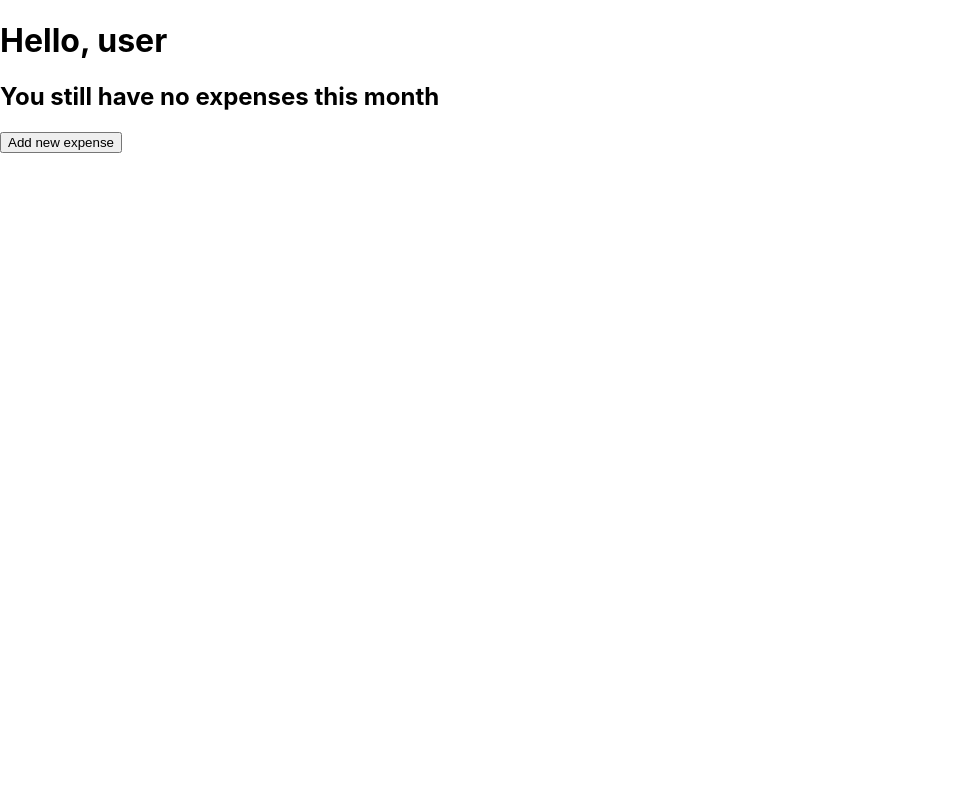
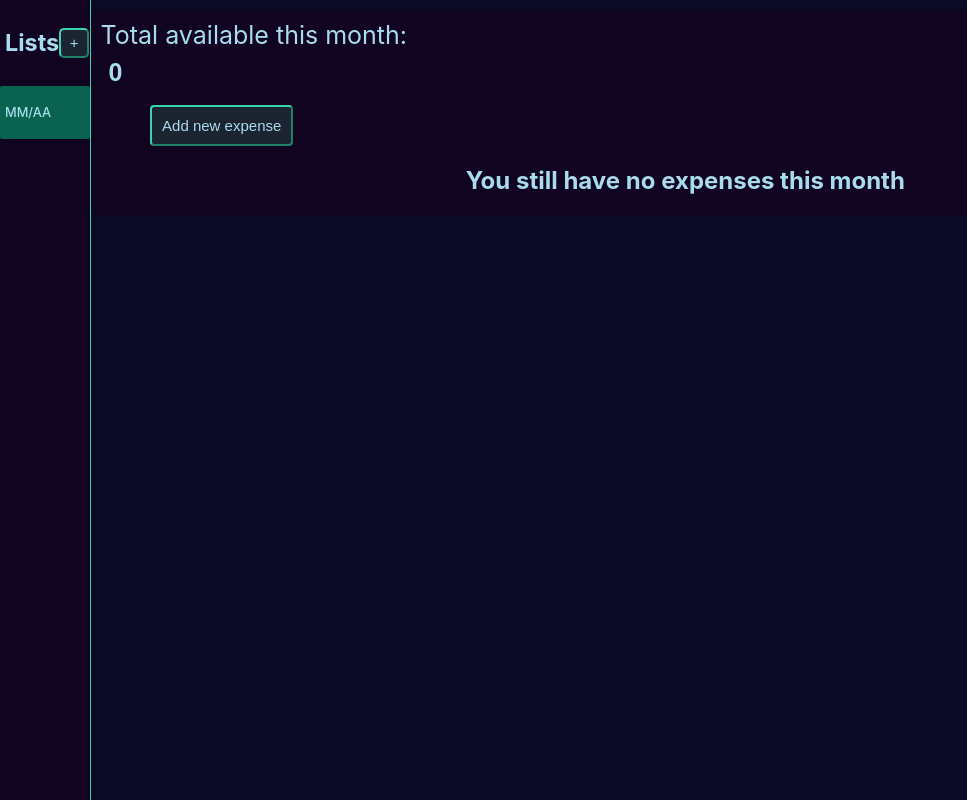
Before and after one commit to Luc4sAlves/React-Expense-Tracker, a React (Create React App) app: page / in a window 1280 px wide. Both pictures are taken after a click on the button "Start tracking this month". Shown: the whole page, without its empty margins (0-967 px from the left). Built offline with nearby package versions, Linux system fonts and the light colour scheme.

Commit message:
Main functionalities done
Expense table done, styling done.
Todo: move some states from component to inside the expense list.

```diff
--- a/src/App.js
+++ b/src/App.js
@@ -2,11 +2,14 @@ import React from "react";
 import Greet from './components/Greet';
 import Tracker from "./components/Tracker";
 import {nanoid} from "nanoid";
+import Sidebar from "./components/Sidebar";
 
 function App() {
 
   const [monthList, setMonthList] = React.useState([])
   const [currentMonth, setCurrentMonth] = React.useState(null)
+
+  const [totalMoney, setTotalMoney] = React.useState(0)
 
   function createMonth(){
     let monthlyExpense = {
@@ -36,6 +39,23 @@ function App() {
     })
   }
 
+  function changeTotal(newTotal){
+    setTotalMoney(newTotal)
+  }
+
+  function setCurrentMonthId(id){
+    for(let i in monthList){
+      if(monthList[i].id === id){
+        setCurrentMonth(monthList[i])
+      }
+    }
+  }
+
+  function deleteMonth(event, monthId){
+    event.stopPropagation()
+    setMonthList(oldMonthList => oldMonthList.filter(month => month.id !== monthId))
+  }
+
   return (
     <div className="App">
       {monthList.length === 0
@@ -44,8 +64,21 @@ function App() {
           createMonth = {createMonth}
         />
         :
-        //Vai ser currentMonth na direita depois
-        <Tracker currentMonth = {monthList[0]} addExpense = {addExpense}/>
+        <div className="main-app">
+          <Sidebar
+            monthList = {monthList}
+            setCurrentMonthId = {setCurrentMonthId}
+            deleteMonth = {deleteMonth}
+            currentMonth = {currentMonth}
+            createMonth = {createMonth}
+          />
+          <Tracker
+            currentMonth = {currentMonth}
+            addExpense = {addExpense}
+            totalMoney = {totalMoney}
+            changeTotal = {changeTotal}
+          />
+        </div>
       }
     </div>
   );
--- /dev/null
+++ b/src/components/Sidebar.js
@@ -0,0 +1,32 @@
+import React from "react";
+
+export default function Sidebar(props){
+    const monthElements = props.monthList.map((month, index) => (
+        <div key={month.id}>
+            <div
+                className={`title ${
+                    month.id === props.currentMonth.id ? "selected-month" : ""
+                }`}
+                onClick={() => props.setCurrentMonthId(month.id)}
+            >
+                <h4 className="text-snippet">MM/AA</h4>
+                <button
+                    className="delete-btn"
+                    onClick={(event) => props.deleteMonth(event, month.id)}
+                >
+                    <i className="gg-trash trash-icon"></i>
+                </button>
+            </div>
+        </div>
+    ))
+
+    return(
+        <section className="sidebar">
+            <div className="sidebar-header">
+                <h3>Lists</h3>
+                <button className="new-month-button" onClick = {props.createMonth}>+</button>
+            </div>
+            {monthElements}
+        </section>
+    )
+}
--- a/src/components/Tracker.js
+++ b/src/components/Tracker.js
@@ -1,4 +1,4 @@
-import React from "react";
+import React, { useEffect } from "react";
 
 export default function Tracker(props){
 
@@ -8,6 +8,10 @@ export default function Tracker(props){
         description: '',
         category: '',
     })
+
+    const [monthlyTotal, setMonthlyTotal] = React.useState(0)
+
+    const [expenseTable, setExpenseTable] = React.useState(null)
 
     function handleExpenseChange(event){
         const {name, value} = event.target
@@ -23,37 +27,80 @@ export default function Tracker(props){
 
     function submitExpense(){
         props.addExpense(expense)
+        setMonthlyTotal(monthlyTotal + +expense.value)
         setAddingExpense(false)
     }
 
     function displayCurrentMonthExpenses(){
         const displayExpenses = []
         const expenses = props.currentMonth.expenses
+        let totalExpenses = 0
         for(let i in expenses){
             displayExpenses.push(
                 <h3>{`${expenses[i].description}|${expenses[i].value}|${expenses[i].category}`}</h3>
             )
+            totalExpenses += +expenses[i].value;
         }
+        displayExpenses.push(
+            <h3>{`Total|${totalExpenses}|`}</h3>
+        )
+        setMonthlyTotal(totalExpenses)
         return displayExpenses
     }
+
+    function handleTotalChange(event){
+        props.changeTotal(event.target.value)
+    }
+
+    function totalColor(){
+        if(monthlyTotal >= props.totalMoney){
+            return 'value-red'
+        }
+        else if(monthlyTotal < props.totalMoney && monthlyTotal >= props.totalMoney*70/100){
+            return 'value-orange'
+        }
+        return 'value-green'
+    }
+
+    function createReactTable(expenses){
+        const table = []
+        for (let i in expenses) {
+            table.push(
+                <tr>
+                    <td>{expenses[i].description}</td>
+                    <td>{expenses[i].value}</td>
+                    <td>{expenses[i].category}</td>
+                </tr>
+            )
+        }
+        return (
+            <table className="expense-table">
+                <tr>
+                    <th>Description</th>
+                    <th>Value</th>
+                    <th>Category</th>
+                </tr>
+                {table}
+                <tfoot>
+                    <tr>
+                        <td>Total</td>
+                        <td className={totalColor()}>{monthlyTotal}</td>
+                    </tr>
+                </tfoot>
+            </table>
+        )
+    }
+
+
     return(
         <div className="tracker">
             <div className="top-info">
-                <h1>Hello, user</h1>
+                <span className="top-text">Total available this month: <input type = "number" value={props.totalMoney} onChange = {handleTotalChange}/></span>
             </div>
             <div className="expense-info">
-                {props.currentMonth.expenses.length === 0
-                    ?
-                    <div className="expense-info-zero">
-                        <h2>You still have no expenses this month</h2>
-
-                    </div>
-                    :
-                    displayCurrentMonthExpenses()
-                }
-                <button onClick={addExpenseInput}>Add new expense</button>
+                <button className = 'add-expense' onClick={addExpenseInput}>Add new expense</button>
                 {addingExpense &&
-                    <form>
+                    <form className="add-expense-form">
                         <input
                             type = "text"
                             placeholder="description"
@@ -63,7 +110,7 @@ export default function Tracker(props){
                             onChange = {handleExpenseChange}
                         />
                         <input
-                            type = "text"
+                            type = "number"
                             placeholder="value"
                             className="form-input"
                             name = "value"
@@ -79,7 +126,17 @@ export default function Tracker(props){
                             onChange = {handleExpenseChange}
                         />
                         <button onClick={submitExpense}>Add expense</button>
-                    </form>}
+                    </form>
+                }
+                {props.currentMonth.expenses.length === 0
+                    ?
+                    <div className="expense-info-zero">
+                        <h2>You still have no expenses this month</h2>
+
+                    </div>
+                    :
+                    createReactTable(props.currentMonth.expenses)
+                }
             </div>
         </div>
     )
--- a/src/index.css
+++ b/src/index.css
@@ -1,3 +1,10 @@
+/* Removing the arrows from number input */
+input[type="number"]::-webkit-outer-spin-button,
+input[type="number"]::-webkit-inner-spin-button {
+  -webkit-appearance: none;
+  margin: 0;
+}
+
 body {
   margin: 0;
   font-family: -apple-system, BlinkMacSystemFont, 'Segoe UI', 'Roboto', 'Oxygen',
@@ -5,9 +12,330 @@ body {
     sans-serif;
   -webkit-font-smoothing: antialiased;
   -moz-osx-font-smoothing: grayscale;
+
+  color: #a8dced;
+  background-color: #0a0926;
 }
 
 code {
   font-family: source-code-pro, Menlo, Monaco, Consolas, 'Courier New',
     monospace;
 }
+
+.App .main-app{
+  display: flex;
+  flex-direction: row;
+}
+
+.greet{
+  display: flex;
+  flex-direction: column;
+  justify-content: center;
+  align-items: center;
+  width: 100%;
+  height: 100%;
+
+  /*center it vertically*/
+  position: absolute;
+  top: 50%;
+  left: 50%;
+  transform: translate(-50%, -50%);
+
+}
+
+.greet>button{
+  background-color: #1b2430;
+  border-radius: 4px;
+  padding: 10px;
+  color: #a8dced;
+  font-size: 15px;
+  text-align: center;
+  border-color: #37d4ad;
+}
+
+.greet>button:hover{
+  /* add a white shadow */
+  box-shadow: 0px 0px 10px #37d4ad;
+  /*change cursor to pointer */
+  cursor: pointer;
+}
+
+.sidebar{
+  background-color: rgb(16, 4, 32);
+  width: 7%;
+  height: 100vh;
+
+  /* add a border to the left*/
+  border-right: 1px solid #37d4ad;
+}
+
+.sidebar-header{
+  padding: 5px;
+  color: #a8dced;
+  font-size: 20px;
+  text-align: center;
+  justify-content: space-around;
+  align-items: center;
+
+  display: flex;
+  flex-direction: row;
+}
+
+.new-month-button{
+  background-color: #1b2430;
+  padding: 10px;
+  color: #a8dced;
+  font-size: 15px;
+  text-align: center;
+  border-color: #37d4ad;
+
+  /*make it a circle */
+  border-radius: 5px;
+  /*make it a button*/
+  cursor: pointer;
+
+  width: 30px;
+  height: 30px;
+
+  /*center the button text */
+  justify-content: center;
+  align-items: center;
+  display: flex;
+  flex-direction: column;
+}
+
+.title {
+  overflow: hidden;
+  width: 100%;
+  cursor: pointer;
+  display: flex;
+  justify-content: space-between;
+  align-items: center;
+
+}
+
+.text-snippet{
+  padding-inline: 5px;
+  font-size: 0.8rem;
+  font-weight: 500;
+  line-height: 1.2rem;
+  white-space: nowrap;
+  overflow: hidden;
+  text-overflow: ellipsis;
+}
+
+.delete-btn {
+  display: none;
+  background: none;
+  border: none;
+}
+
+.title:hover > .delete-btn {
+  display: block;
+}
+
+.trash-icon {
+  cursor: pointer;
+  color:rgb(155, 228, 238)
+}
+
+
+.selected-month{
+  background-color: rgb(9, 99, 79);
+  border-radius: 2px;
+}
+
+.tracker{
+  background-color: rgb(16, 4, 32);
+  width: 93%;
+  height: 100%;
+  display: flex;
+  flex-direction: column;
+  justify-content: space-between;
+  /*add vertical margin between elements */
+  margin-top: 10px;
+  margin-bottom: 10px;
+}
+
+.top-info{
+  display: flex;
+  flex-direction: row;
+  justify-content: space-between;
+  align-items: center;
+  padding: 10px;
+}
+
+.top-text{
+  color: #a8dced;
+  font-size: 25px;
+}
+.top-text > input{
+  border: none;
+  background-color: transparent;
+  color: #a8dced;
+  font-size: 25px;
+  font-weight: bold;
+  width: 100%;
+  padding: 8px;
+}
+
+.top-text >input:hover{
+  box-shadow: 0px 0px 10px #37d4ad;
+  border-radius: 10px;
+}
+
+.add-expense{
+  background-color: #1b2430;
+  border-radius: 4px;
+  padding: 10px;
+  color: #a8dced;
+  font-size: 15px;
+  text-align: center;
+  margin-left: 5%;
+  border-color: #37d4ad;
+}
+
+.add-expense:hover{
+  /* add a white shadow */
+  box-shadow: 0px 0px 10px #37d4ad;
+  /*change cursor to pointer */
+  cursor: pointer;
+}
+
+.add-expense-form{
+  padding: 10px;
+  color: #a8dced;
+
+  /*center this form*/
+  display: flex;
+  flex-direction: row;
+  justify-content: center;
+  align-items: center;
+
+}
+
+.add-expense-form >input{
+  color: #a8dced;
+  font-size: 15px;
+  border-radius: 4px;
+  border-color: #37d4ad;
+  background-color: #021a14;
+  padding: 5px;
+  /* add space between each input */
+  margin-right: 8px;
+
+}
+
+.add-expense-form>button{
+  background-color: #1b2430;
+  border-radius: 4px;
+  padding: 5px;
+  color: #a8dced;
+  font-size: 15px;
+  text-align: center;
+  border-color: #37d4ad;
+}
+
+.expense-info-zero{
+  /* center it horizontally */
+  display: flex;
+  flex-direction: row;
+  justify-content: center;
+  align-items: center;
+  width: 100%;
+  height: 100%;
+}
+
+.expense-table{
+  width: 90%;
+  margin-left: 5%;
+  background-color: black;
+  color: aliceblue;
+
+  border: 1px solid #37d4ad;
+  border-radius: 2px;
+
+  padding: 100px;
+  border-collapse: collapse;
+
+  font-size: 1.1em;
+
+
+  table-layout: fixed;
+
+  /* center this table */
+  margin: 1% auto;
+
+  /* make it scrollable */
+  overflow: auto;
+
+  /* make it responsive */
+  max-width: 100%;
+}
+
+.expense-table > tr:nth-child(odd) {
+  background-color: #021a14;
+}
+
+.expense-table th{
+  text-align: center;
+  padding: 10px;
+  background-color: rgb(9, 75, 75);
+}
+
+.value-red{
+  color: red;
+}
+
+.value-orange{
+  color: rgb(222, 235, 47);
+}
+
+.value-green{
+  color: rgb(26, 145, 99);
+}
+
+.gg-trash {
+  box-sizing: border-box;
+  position: relative;
+  display: block;
+  transform: scale(var(--ggs,1));
+  width: 10px;
+  height: 12px;
+  border: 2px solid transparent;
+  box-shadow:
+      0 0 0 2px,
+      inset -2px 0 0,
+      inset 2px 0 0;
+  border-bottom-left-radius: 1px;
+  border-bottom-right-radius: 1px;
+  margin-top: 4px
+}
+
+.gg-trash::after,
+.gg-trash::before {
+  content: "";
+  display: block;
+  box-sizing: border-box;
+  position: absolute
+}
+
+.gg-trash::after {
+  background: currentColor;
+  border-radius: 3px;
+  width: 16px;
+  height: 2px;
+  top: -4px;
+  left: -5px
+}
+
+.gg-trash::before {
+  width: 10px;
+  height: 4px;
+  border: 2px solid;
+  border-bottom: transparent;
+  border-top-left-radius: 2px;
+  border-top-right-radius: 2px;
+  top: -7px;
+  left: -2px
+}
```
